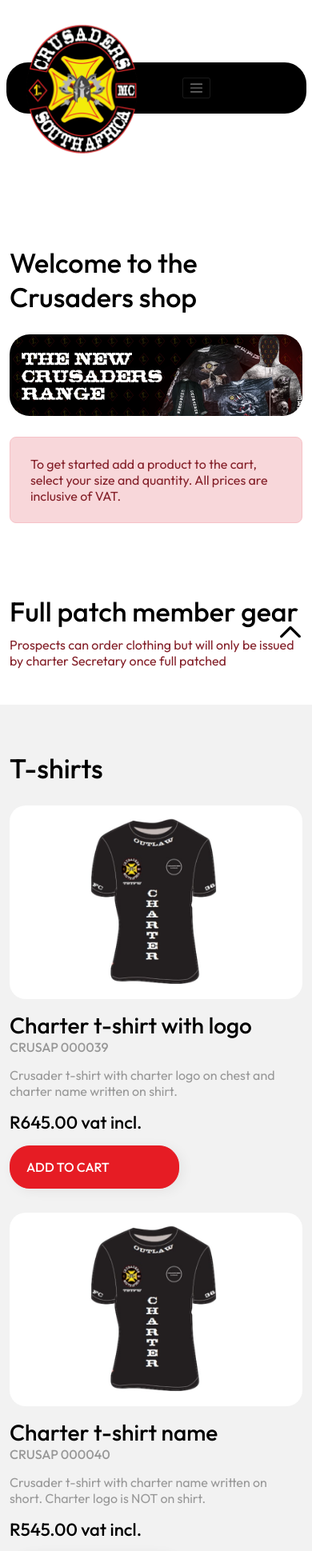
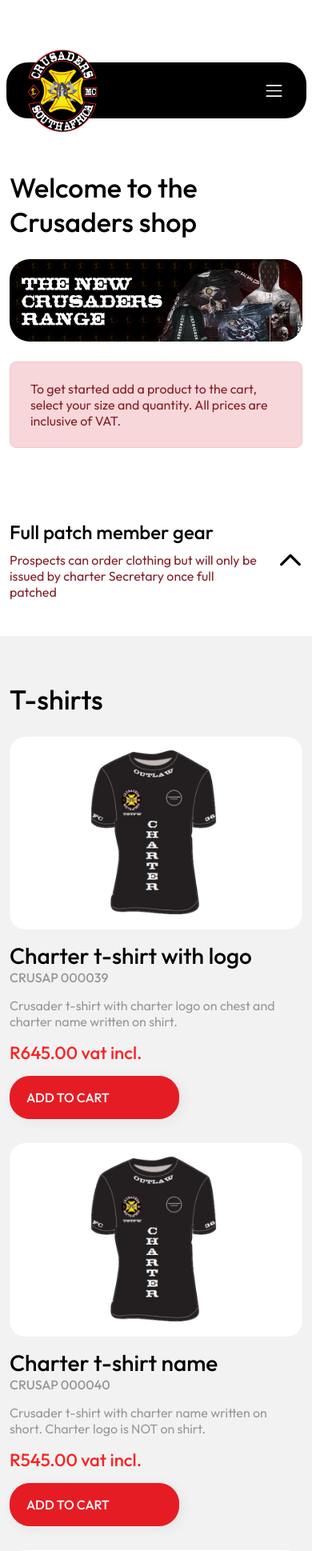
Before and after one commit to mocke/crusaders-merch-frontend, a PHP site: page / in a window 390 px wide. Shown: the top 1939 px of the page at 80% size. Run offline with PHP 8.4, Linux system fonts and the light colour scheme; some libraries are stand-ins or nearby versions.

Commit message:
- Updated styling responsiveness

```diff
--- a/assets/css/custom.css
+++ b/assets/css/custom.css
@@ -288,6 +288,22 @@ Main Navigation
     width: 14rem;
 }
 
+.main-navigation .navbar .navbar-toggler {
+    margin-left: auto;
+    color: rgba(255, 255, 255, 0);
+    border-color: rgba(255, 255, 255, 0);
+}
+
+.navbar-toggler:focus {
+    box-shadow: 0 0 0 0;
+}
+
+.main-navigation .navbar .navbar-toggler-icon {
+    background-image: url('../images/icons/ico-toggle.svg');
+    width: 2.5rem;
+    height: 2.5rem;
+}
+
 .main-navigation .navbar ul li a {
     font-size: 1.6rem;
     font-weight: 500;
@@ -298,6 +314,21 @@ Main Navigation
 
 .main-navigation .navbar .btn {
     padding: 14px 19px 16px 21px;
+}
+
+@media only screen and (max-width: 991px) {
+    .main-navigation .navbar ul li a {
+        margin-top: 15px;
+    }
+}
+
+@media only screen and (max-width: 575px) {
+    .main-navigation .navbar {
+        padding-left: 1.9rem;
+    }
+    .main-navigation .navbar .navbar-brand {
+        width: 9rem;
+    }
 }
 
 
@@ -315,6 +346,18 @@ Home Page
 .hero-banner img {
     margin-top: 25px;
     margin-bottom: 25px;
+}
+
+@media only screen and (max-width: 991px) {
+    .hero-banner {
+        margin-top: 8.5rem;
+    }
+}
+
+@media only screen and (max-width: 575px) {
+    .hero-banner {
+        margin-top: 6.5rem;
+    }
 }
 
 
@@ -340,7 +383,7 @@ Home Page
     font-weight: 500;
     color: #000;
     align-items: flex-start;
-    padding: 1rem 0
+    padding: 1rem 5rem 1rem 0;
 }
 
 .accordion-button:not(.collapsed) {
@@ -389,12 +432,18 @@ Home Page
 }
 
 .products-accordion .accordion .accordion-item .accordion-collapse .accordion-body {
-    padding: 5.8rem 0 11.4rem 0;
+    padding: 5.8rem 0 9.4rem 0;
     margin-bottom: 6rem;
 }
 
 .products-accordion .accordion .accordion-item .accordion-collapse .accordion-body .row:not(:last-child) {
-    margin-bottom: 8rem;
+    margin-bottom: 5rem;
+}
+
+@media only screen and (max-width: 575px) {
+    .products-accordion .accordion .accordion-item .accordion-button {
+        font-size: 2.4rem;
+    }
 }
 
 
@@ -423,6 +472,10 @@ Product Styling
 
 .card.product-card .card-content p {
     margin: 15px 0;
+}
+
+.card.product-card .card-content h3 {
+    color: #f92323;
 }
 
 .card.product-card .btn {
@@ -651,8 +704,10 @@ footer hr:not([size]) {
     background-color: #d1d1d1;
 }
 
-footer img {
-    width: 445px;
+@media only screen and (min-width: 1200px) {
+    footer img {
+        max-width: 445px !important;
+    }
 }
 
 footer h5 {
@@ -666,7 +721,20 @@ footer a {
     font-style: normal;
     line-height: normal;
     letter-spacing: normal;
-    text-align: left;
     color: #000;
     text-decoration: none;
 }
+
+@media only screen and (max-width: 991px) {
+    footer a {
+        font-size: 2.5rem;
+        font-weight: 500;
+    }
+}
+
+@media only screen and (max-width: 575px) {
+    footer a {
+        font-size: 2rem;
+        font-weight: 500;
+    }
+}
```
